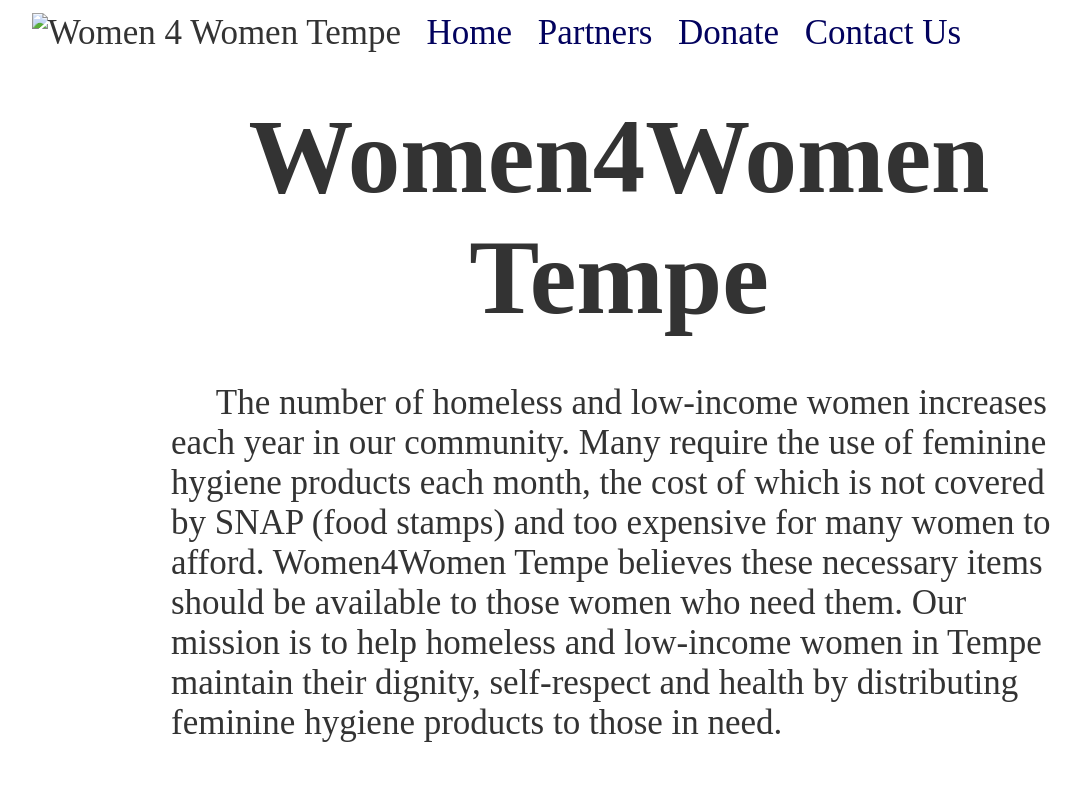
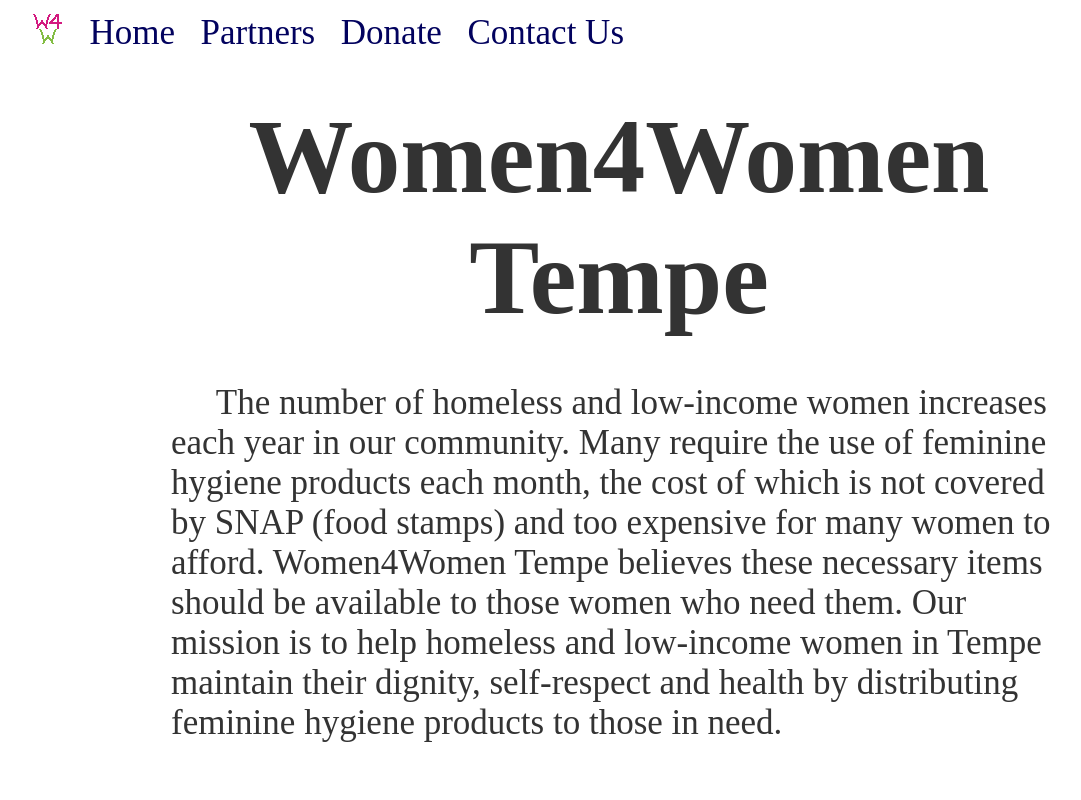
Before and after one commit to Women4WomenTempe/website, a plain HTML site: page home.html in a window 1280 px wide. Shown: the top 800 px of the page, without its empty margins (21-1102 px from the left). Drawn offline with Linux system fonts and the light colour scheme.

Commit message:
added assets and fixed logo

```diff
--- a/home.html
+++ b/home.html
@@ -100,7 +100,7 @@
   <ul class = "navbar">
     <li>
       <a href = "/home/mario/Documents/Women 4 Women/W4W Tempe/home.html">
-        <img src = "/home/mario/Documents/Women 4 Women/w4w.png" class = "logo" title = "Women 4 Women Tempe">
+        <img src = "assets/w4w.png" class = "logo" title = "Women 4 Women Tempe">
       </a>
     </li>
     <li>
```
Also changed, not shown: assets/gracies.JPG (added), assets/w4w.ico (added), assets/w4w.png (added), assets/w4wlogo.jpeg (added), assets/w4wlogo.png (added), 2 other files.
